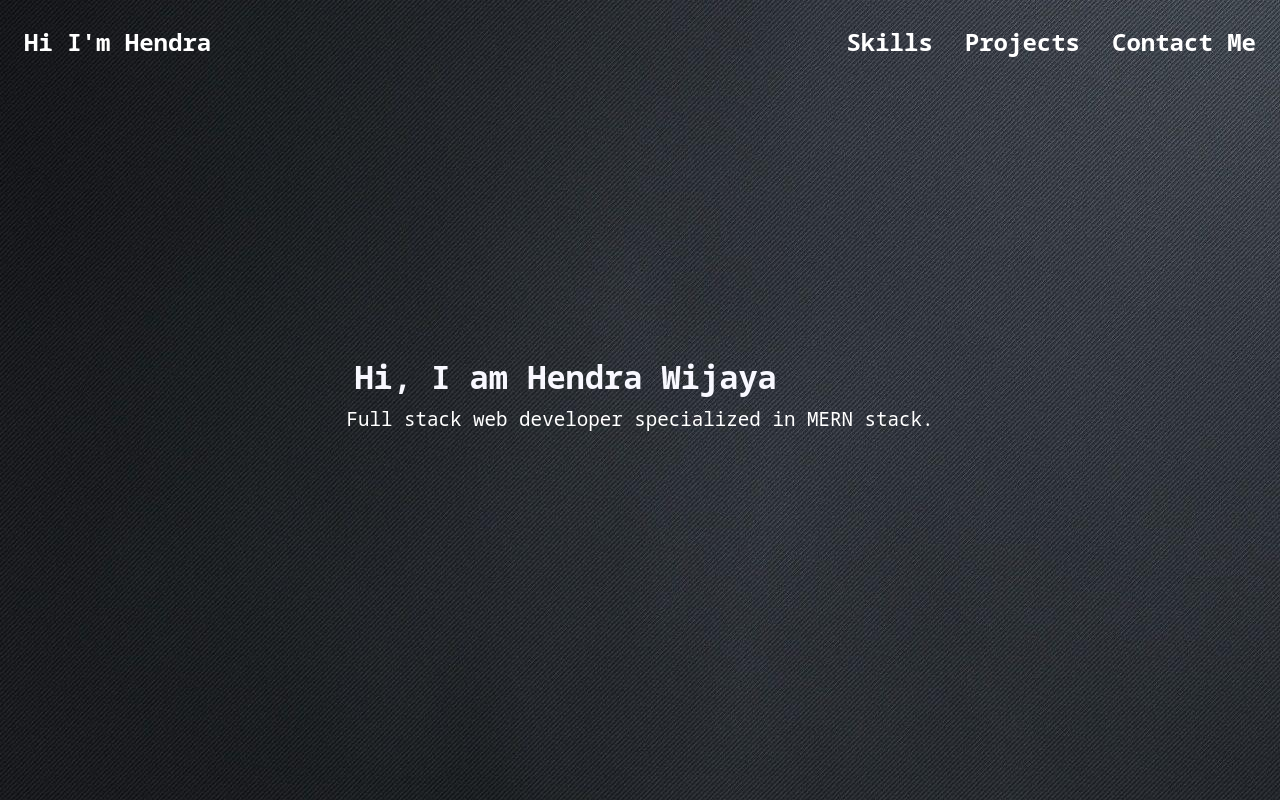
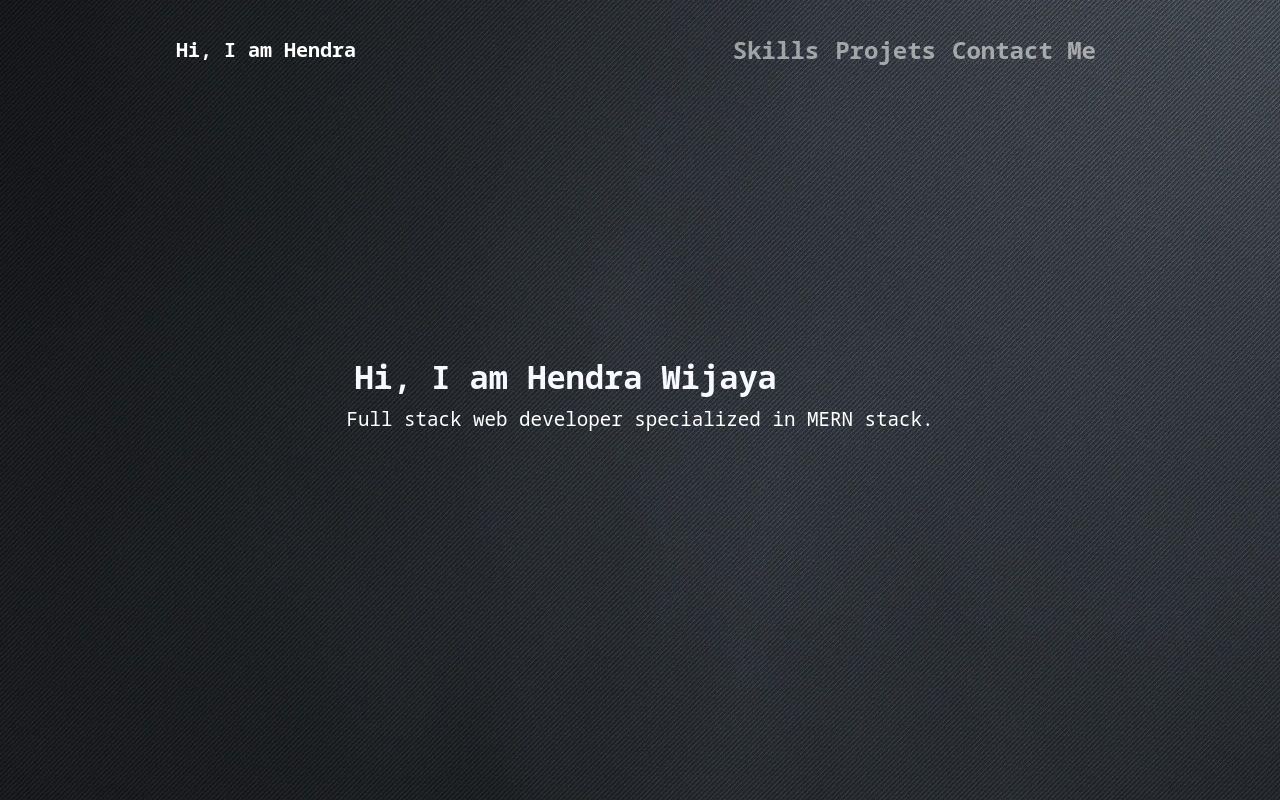
Before and after one commit to skaiterskull/my-portfolio, a React (Create React App) app: page / in a window 1280 px wide. Built offline with nearby package versions, Linux system fonts and the light colour scheme.

Commit message:
modified navbar

```diff
--- a/src/components/navbar/Navbar.js
+++ b/src/components/navbar/Navbar.js
@@ -1,39 +1,30 @@
 import React from "react";
 import "./Navbar.css";
 import { Link } from "react-router-dom";
+import { Navbar, Container, Nav } from "react-bootstrap";
 
-export const Navbar = () => {
+export const NavBar = () => {
   return (
-    <div className="navbar">
-      <div className="navbar-right">
-        <div className="navright-text">Hi I'm Hendra</div>
-        <div className="navbar-dropdown">
-          <ul>
-            <li>
-              <Link to="/skills">Skills</Link>
-            </li>
-            <li>
-              <Link to="/projects">Projects</Link>
-            </li>
-            <li>
-              <Link to="/contact-me">Contact Me</Link>
-            </li>
-          </ul>
-        </div>
-      </div>
-      <div className="navbar-left">
-        <ul>
-          <li>
-            <Link to="/skills">Skills</Link>
-          </li>
-          <li>
-            <Link to="/projects">Projects</Link>
-          </li>
-          <li>
-            <Link to="/contact-me">Contact Me</Link>
-          </li>
-        </ul>
-      </div>
-    </div>
+    <Navbar collapseOnSelect expand="lg" bg="transparent" variant="dark">
+      <Container>
+        <Link to="/" className="navbar-brand">
+          Hi, I am Hendra
+        </Link>
+        <Navbar.Toggle aria-controls="responsive-navbar-nav" />
+        <Navbar.Collapse id="responsive-navbar-nav">
+          <Nav className="ms-auto">
+            <Link to="/skills" className="nav-link">
+              Skills
+            </Link>
+            <Link to="/projects" className="nav-link">
+              Projets
+            </Link>
+            <Link to="/contact-me" className="nav-link">
+              Contact Me
+            </Link>
+          </Nav>
+        </Navbar.Collapse>
+      </Container>
+    </Navbar>
   );
 };
--- a/src/components/page-layout/PageLayout.js
+++ b/src/components/page-layout/PageLayout.js
@@ -1,6 +1,6 @@
 import React from "react";
 import { SocialMediaBar } from "../socialMedia-bar/SocialMediaBar";
-import { Navbar } from "../navbar/Navbar";
+import { NavBar } from "../navbar/Navbar";
 import { Footer } from "../footer/Footer";
 import "./PageLayout.css";
 
@@ -9,7 +9,7 @@ export const PageLayout = ({ children }) => {
     <div className="page-layout">
       <div className="nav-wrapper">
         <nav>
-          <Navbar />
+          <NavBar />
         </nav>
       </div>
       <div className="main-content-wrapper">
--- a/src/pages/home/Home.js
+++ b/src/pages/home/Home.js
@@ -1,5 +1,5 @@
 import React from "react";
-import { Navbar } from "../../components/navbar/Navbar";
+import { NavBar } from "../../components/navbar/Navbar";
 import "./Home.css";
 import bghome from "../../assets/home-picture.png";
 
@@ -7,7 +7,7 @@ export const Home = () => {
   return (
     <div className="home-wrapper">
       <div className="home-navbar">
-        <Navbar />
+        <NavBar />
       </div>
       <div className="home-content">
         <div className="home-main-description">
```
